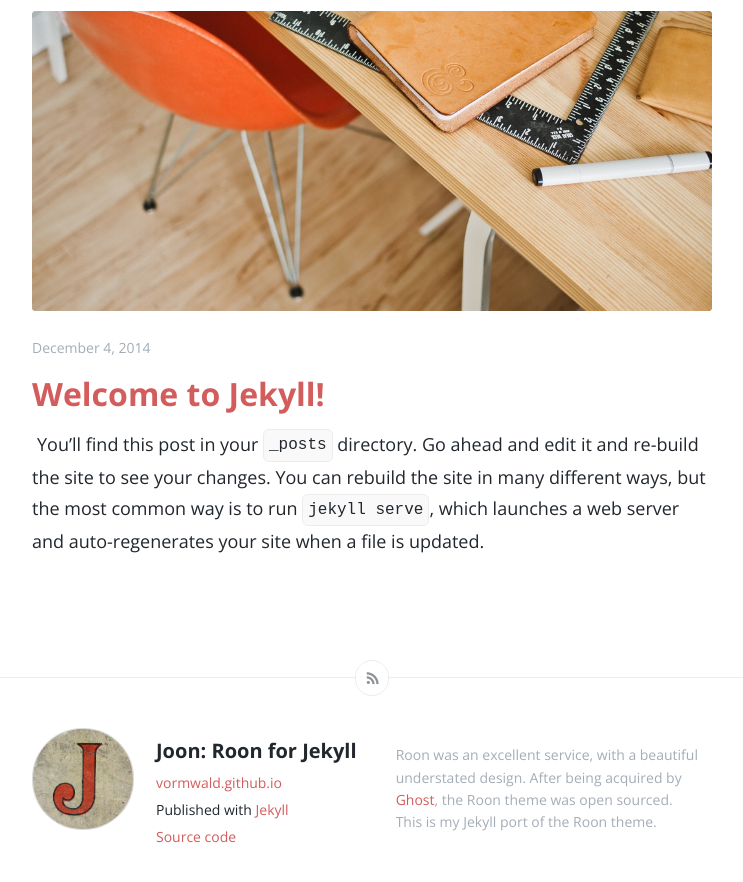
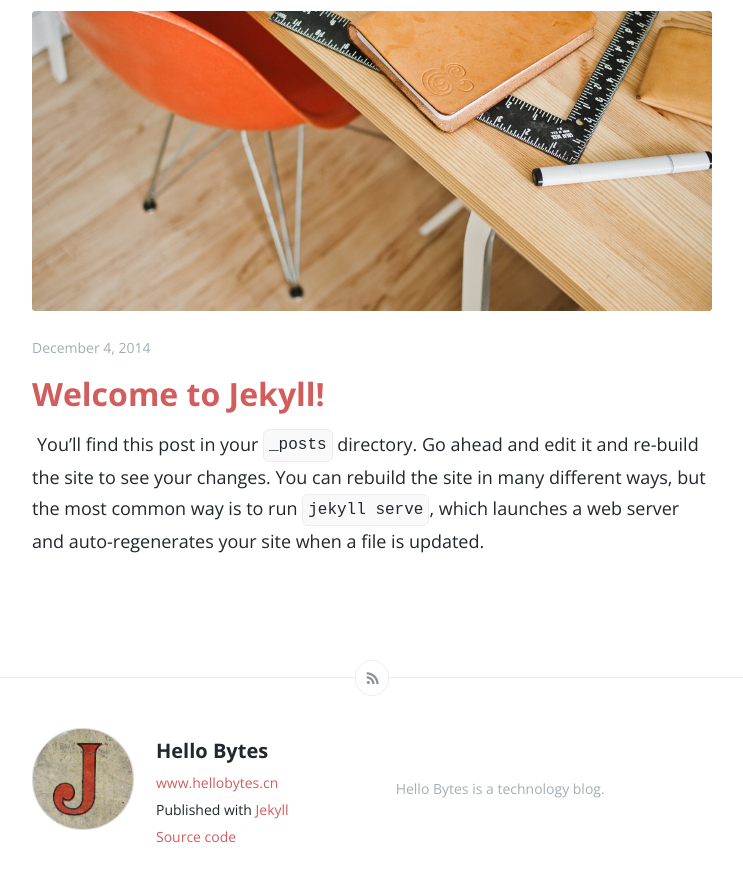
Before and after one commit to hello-bytes/hello-bytes.github.io, a Jekyll site: the page built from index.html, in a window 1280 px wide and 900 px high, scrolled down 871 px. Shown: the top 882 px of the window, without its empty margins (268-1011 px from the left). Built offline with Jekyll 4.4.1, drawn with Linux system fonts in a browser that asks for light colours; the list of posts is cut into pages by our own code; some of the changed text lies outside the part shown.

Commit message:
修改配置，更新个人信息

```diff
--- a/_config.yml
+++ b/_config.yml
@@ -1,15 +1,13 @@
 # Site settings
-title: "Joon: Roon for Jekyll"
+title: "Hello Bytes"
 logo: logo.png # image from https://www.flickr.com/photos/lwr/5496279831/in/set-72157594159055823
-email: your-email@domain.com
+email: aaron.s.china@outlook.com
 description: > # this means to ignore newlines until "url:"
-  Roon was an excellent service, with a beautiful understated design. After
-  being acquired by <a href='https://ghost.org'>Ghost</a>, the Roon theme was
-  open sourced.<br> This is my Jekyll port of the Roon theme.
-url: "http://vormwald.github.io" # the base hostname & protocol for your site
+  Hello Bytes is a technology blog.
+url: "https://www.hellobytes.cn" # the base hostname & protocol for your site
 baseurl: "" # the subpath of your site, e.g. /blog/
-twitter_username: jekyllrb
-github_username:  jekyll
+twitter_username: hello-bytes
+github_username:  hello-bytes
 
 permalink: pretty
 paginate: 5
```
